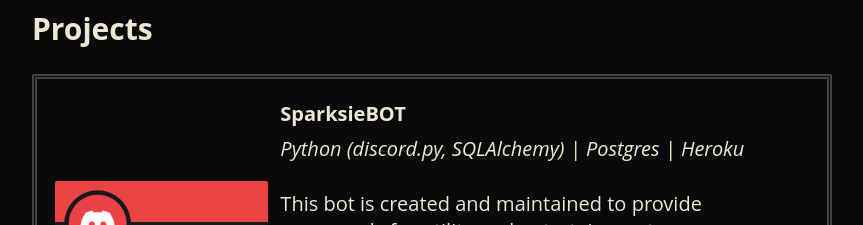
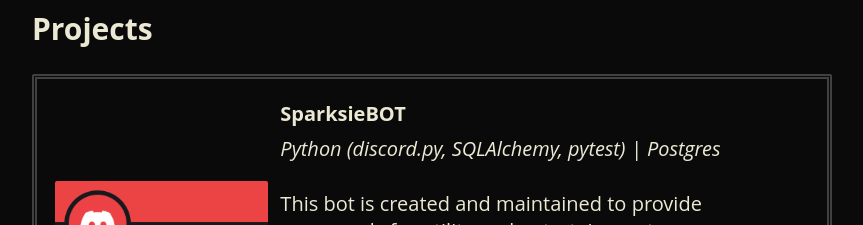
Before and after one commit to spark-c/spark-c.github.io, a React (Create React App) app in the folder app/: page / in a window 1280 px wide. Shown: the part 800-1025 px from the top of the page, without its empty margins (208-1071 px from the left). Built offline with nearby package versions, Linux system fonts and the light colour scheme.

Commit message:
sparksiebot stack: +pytest. -Heroku

```diff
--- a/app/src/components/project_config.js
+++ b/app/src/components/project_config.js
@@ -21,7 +21,7 @@ export const projects = {
                 <p>The project goes varying periods of light maintainance, heavy development for additional functionality, and occasional upkeep work to refactor old code.</p>
             </div>
         ),
-        "stack": "Python (discord.py, SQLAlchemy) | Postgres | Heroku",
+        "stack": "Python (discord.py, SQLAlchemy, pytest) | Postgres",
         "cta": "Live!",
         "embed": null,
         // "embed": (
```
